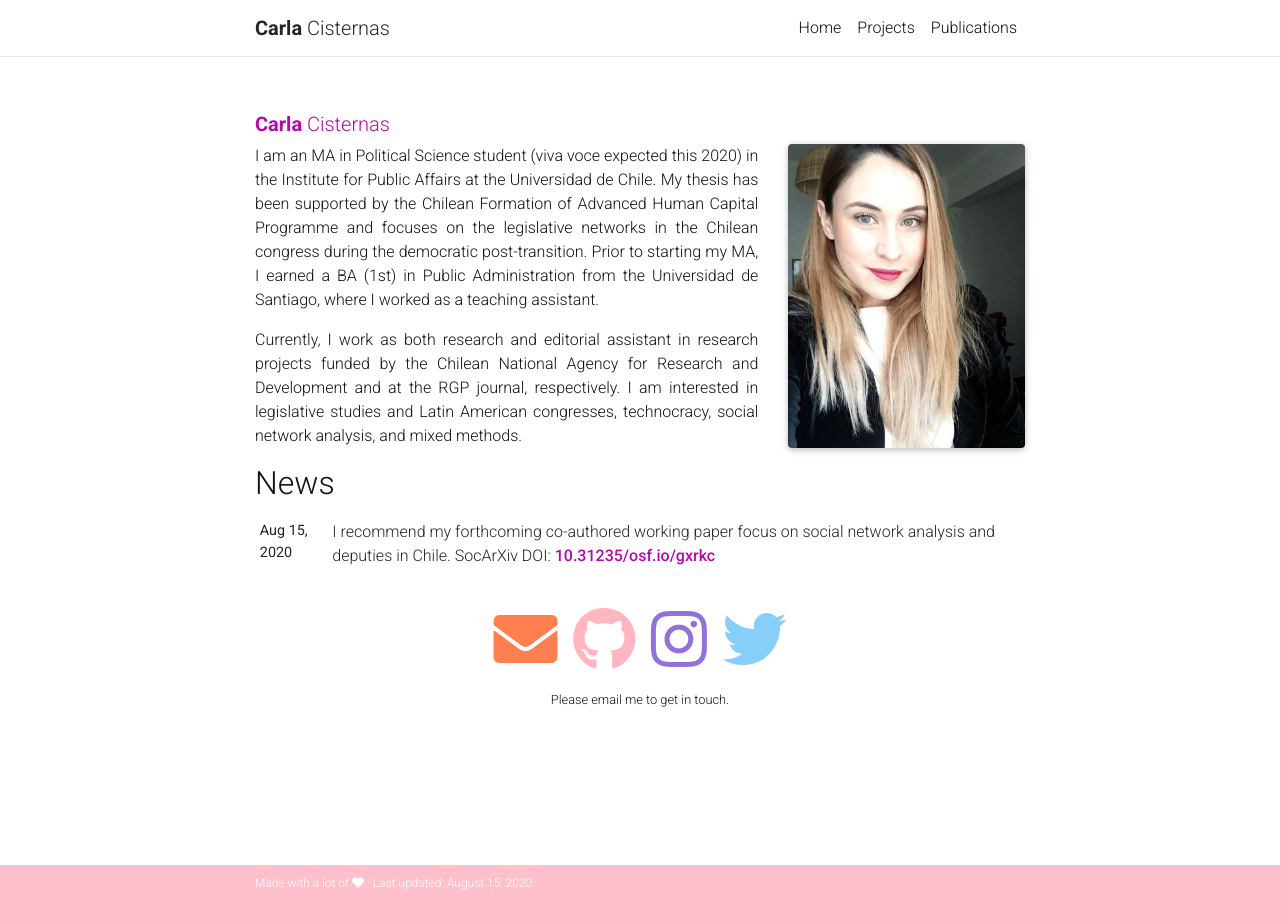
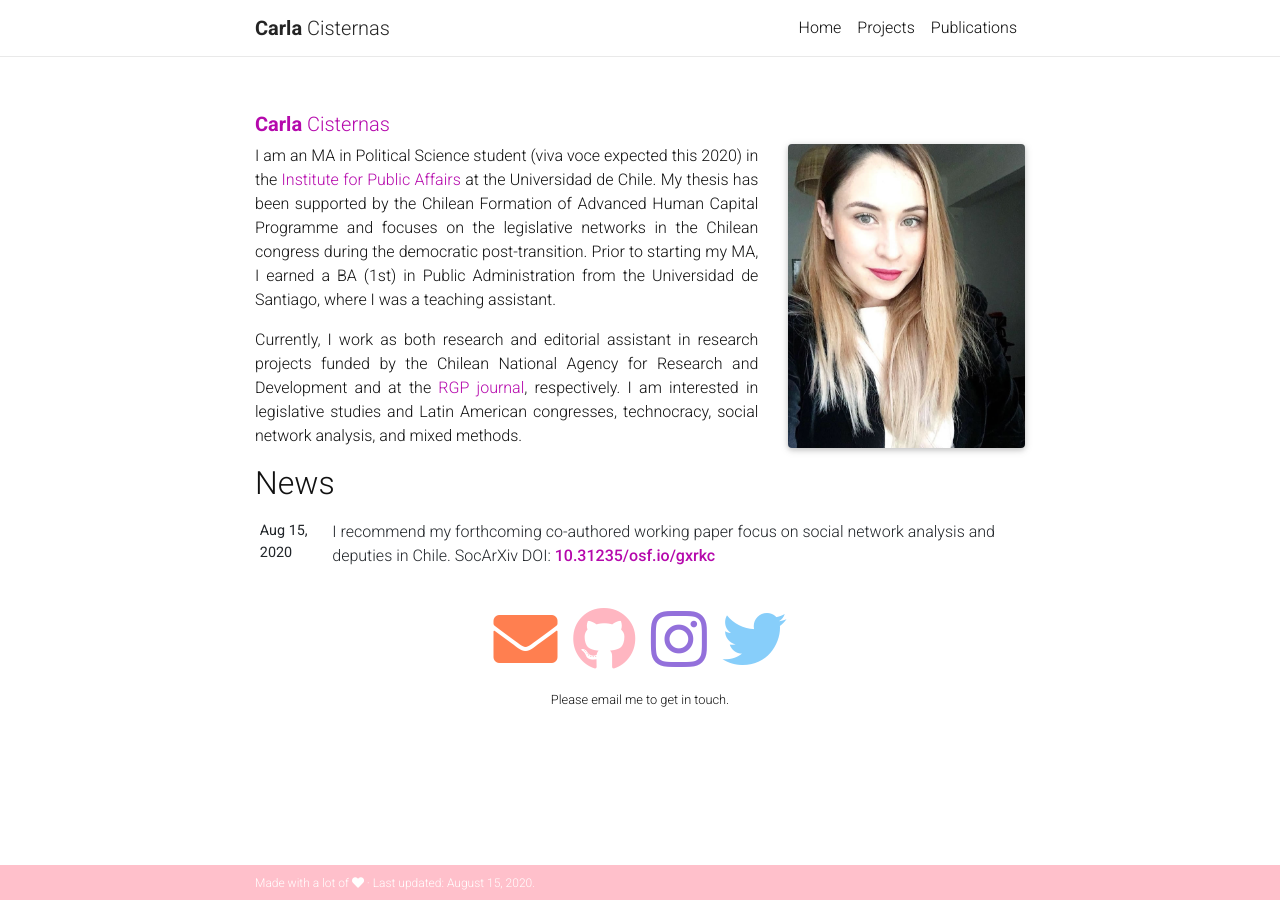
Before and after one commit to training-datalab/carlacisternas.com, a Jekyll site: the page built from _pages/about.md, in a window 1280 px wide. Built offline with Jekyll 4.4.1, drawn with Linux system fonts in a browser that asks for light colours; nearby versions of some CDN libraries; a style sheet for code colours, icons or effects is not loaded.

Commit message:
Update about.md

```diff
--- a/_pages/about.md
+++ b/_pages/about.md
@@ -16,6 +16,6 @@
 social: true
 ---
 
-<p align="justify">I am an MA in Political Science student (viva voce expected this 2020) in the Institute for Public Affairs at the Universidad de Chile. My thesis has been supported by the Chilean Formation of Advanced Human Capital Programme and focuses on the legislative networks in the Chilean congress during the democratic post-transition. Prior to starting my MA, I earned a BA (1st) in Public Administration from the Universidad de Santiago, where I worked as a teaching assistant.</p>
+<p align="justify">I am an MA in Political Science student (viva voce expected this 2020) in the <a href="http://www.inap.uchile.cl/" target="_blank">Institute for Public Affairs</a> at the Universidad de Chile. My thesis has been supported by the Chilean Formation of Advanced Human Capital Programme and focuses on the legislative networks in the Chilean congress during the democratic post-transition. Prior to starting my MA, I earned a BA (1st) in Public Administration from the Universidad de Santiago, where I was a teaching assistant.</p>
 
-<p align="justify">Currently, I work as both research and editorial assistant in research projects funded by the Chilean National Agency for Research and Development and at the RGP journal, respectively. I am interested in legislative studies and Latin American congresses, technocracy, social network analysis, and mixed methods.</p>
+<p align="justify">Currently, I work as both research and editorial assistant in research projects funded by the Chilean National Agency for Research and Development and at the <a href="http://www.revistadegestionpublica.cl/index.php/rgp" target="_blank">RGP journal</a>, respectively. I am interested in legislative studies and Latin American congresses, technocracy, social network analysis, and mixed methods.</p>
```
Also changed, not shown: other parts of _pages/about.md (+1 -1 lines).
